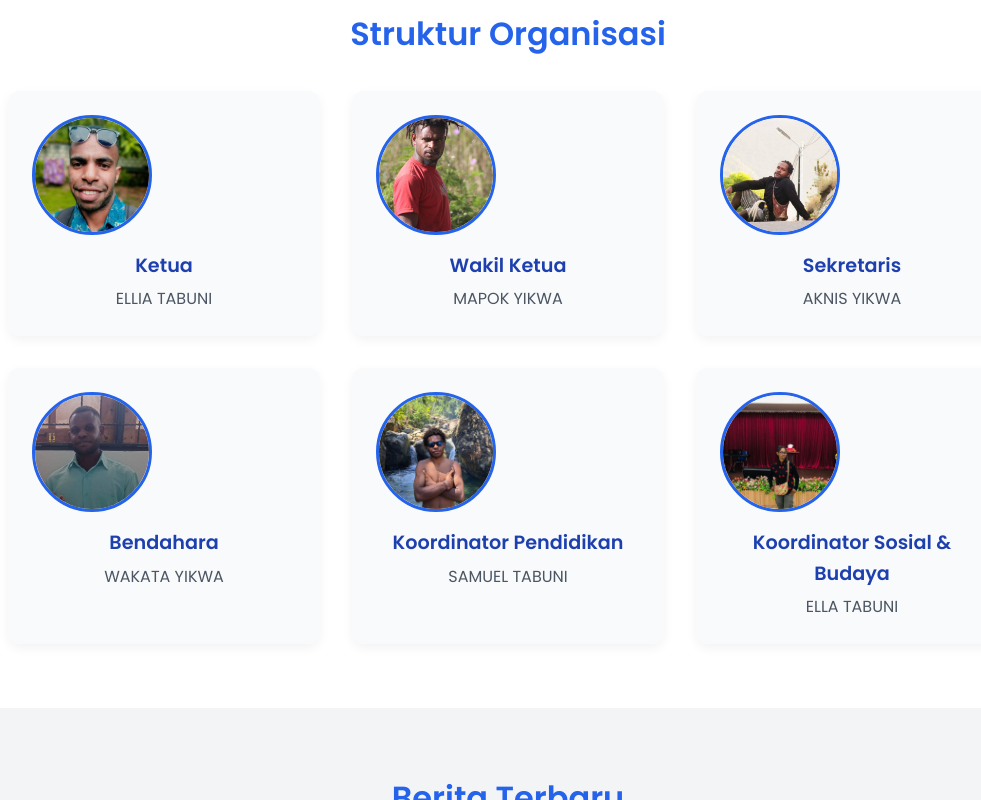
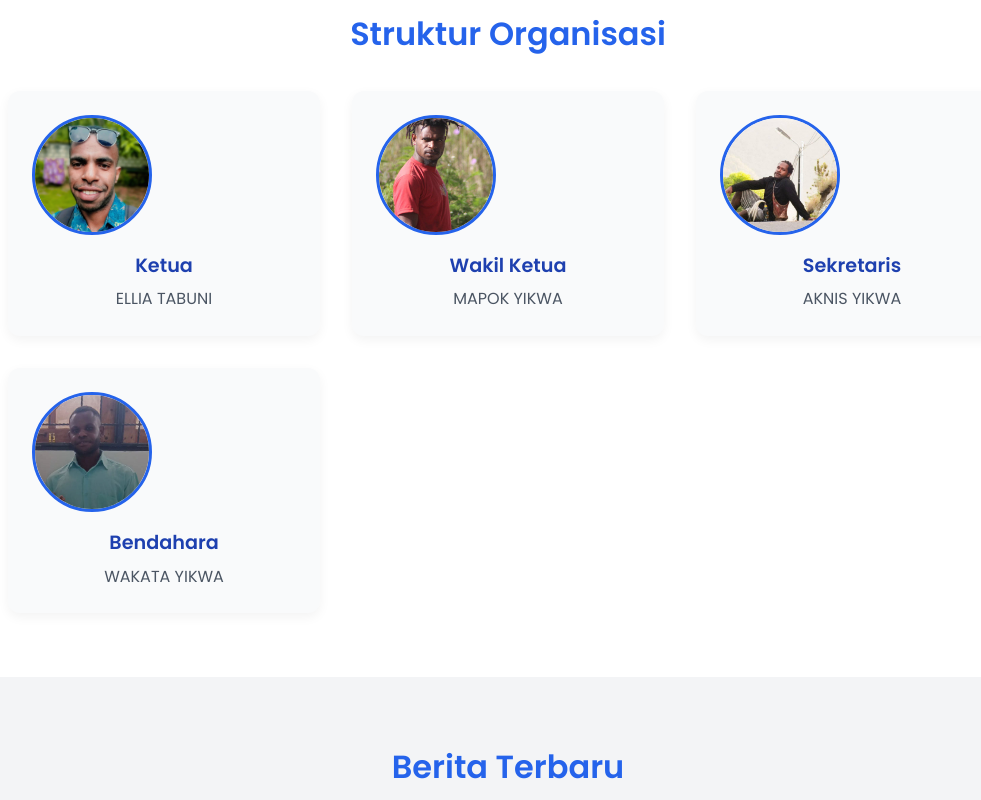
Before and after one commit to YosuaYikwa/ipmdt, a plain HTML site: page index.html in a window 1280 px wide. Shown: the part 2000-2800 px from the top of the page, without its empty margins (132-1113 px from the left). Drawn offline with Linux system fonts and the light colour scheme.

Commit message:
first commit

```diff
--- a/index.html
+++ b/index.html
@@ -70,7 +70,7 @@
   <main>
    <section aria-label="Hero section with organization introduction" class="hero" id="home" tabindex="-1">
     <h1>
-     Ikatan Pelajar Mahasiswa Distrik Tagime Kota Sutudi Jayapura
+     Ikatan Pelajar Mahasiswa Distrik Tagime Kota Studi Jayapura
     </h1>
     <p>
      Organisasi mahasiswa yang berkomitmen membangun potensi dan solidaritas di Kabupaten Jayawijaya, Wamena, Kota Studi Jayapura.
@@ -175,24 +175,7 @@
        WAKATA YIKWA
       </p>
      </article>
-     <article aria-label="Koordinator Bidang Pendidikan" class="structure-card" role="listitem" tabindex="0">
-      <img alt="Foto Koordinator Bidang Pendidikan, pria muda mengenakan kemeja hitam dan latar belakang biru" height="120" src="asset/pen.jpeg" width="120"/>
-      <h4>
-       Koordinator Pendidikan
-      </h4>
-      <p>
-        SAMUEL TABUNI
-      </p>
-     </article>
-     <article aria-label="Koordinator Bidang Sosial dan Budaya" class="structure-card" role="listitem" tabindex="0">
-      <img alt="Foto Koordinator Bidang Sosial dan Budaya, wanita muda mengenakan blazer abu-abu dan latar belakang biru" height="120" src="asset/trer.jpeg" width="120"/>
-      <h4>
-       Koordinator Sosial &amp; Budaya
-      </h4>
-      <p>
-       ELLA TABUNI
-      </p>
-     </article>
+
     </div>
    </section>
    <section aria-labelledby="news-title" class="news" id="news" tabindex="-1">
@@ -358,7 +341,7 @@
     <div aria-labelledby="tab-btn-basar" class="tab-content active" id="tab-basar" role="tabpanel" tabindex="0">
      <div class="item-list">
       <div class="item-card">
-       <img alt="Gambar secangkir kopi hitam panas dengan uap mengepul di atas meja kayu" class="item-image" height="160" src="https://storage.googleapis.com/a1aa/image/2755c3db-8691-467b-b3de-51c608bdd503.jpg" width="280"/>
+       <img alt="Gambar secangkir kopi hitam panas dengan uap mengepul di atas meja kayu" class="item-image" height="160" src="asset/coffee1.jpeg" width="280"/>
        <div class="item-name">
         Kopi
        </div>
--- a/style.css
+++ b/style.css
@@ -386,6 +386,7 @@
       max-width: 1000px;
       margin: 0 auto;
     }
+
     .structure-card {
       background: #f9fafb;
       border-radius: 12px;
```
Also changed, not shown: asset/coffee1.jpeg (added).
